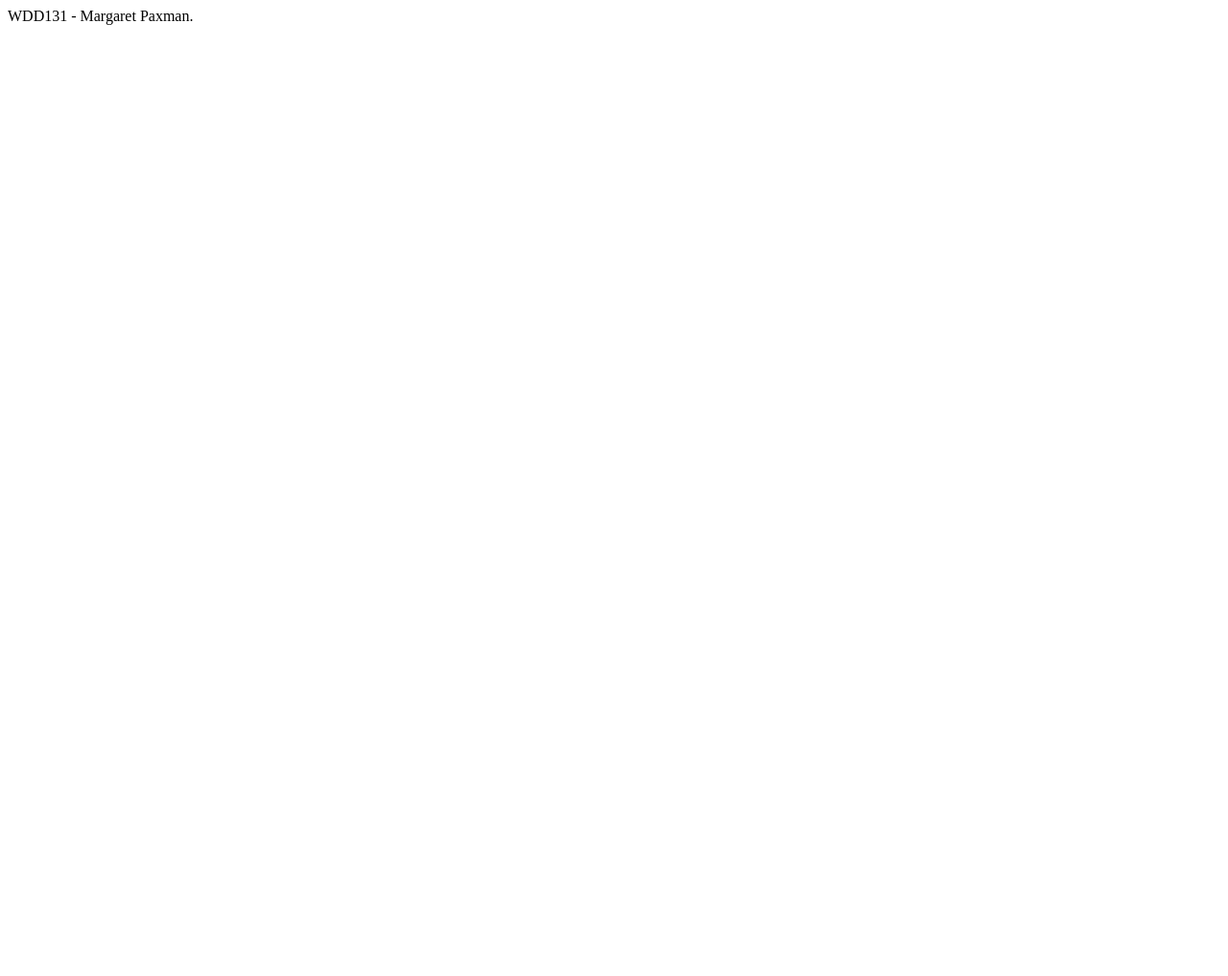
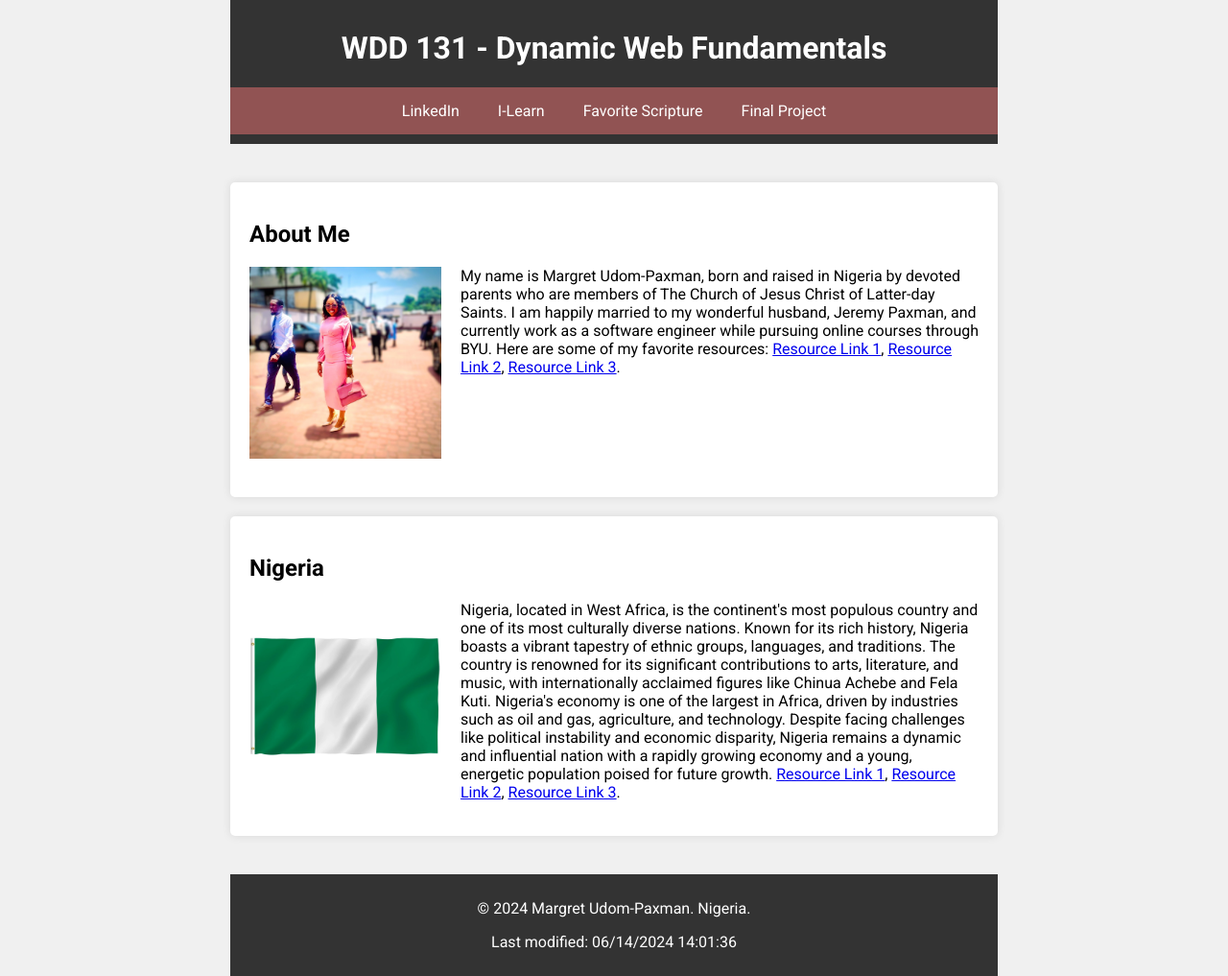
Before and after one commit to NymaUdom/wdd131, a plain HTML site: page index.html in a window 1280 px wide. Shown: the whole page at 96% size. Before the commit the page ends 800 px from the top, so only its background shows below. Drawn offline with Linux system fonts and the light colour scheme.

Commit message:
week1 activity

```diff
--- a/index.html
+++ b/index.html
@@ -3,9 +3,38 @@
 <head>
     <meta charset="UTF-8">
     <meta name="viewport" content="width=device-width, initial-scale=1.0">
-    <title>WDD131</title>
+    <title>WDD 131 - Dynamic Web Fundamentals - Margret Udom-Paxman</title>
+    <meta name="description" content="WDD 131 - Dynamic Web Fundamentals. Margret Udom-Paxman. This page covers the basics of dynamic web development including HTML, CSS, and JavaScript.">
+    <meta name="keywords" content="WDD 131, Dynamic Web Fundamentals, HTML, CSS, JavaScript, Margret Udom-Paxman, Web Development">
+    <link rel="stylesheet" href="styles/base.css">
+    <link href="https://fonts.googleapis.com/css2?family=Roboto:wght@400;700&display=swap" rel="stylesheet">
+    <script src="scripts/getdates.js" defer></script>
 </head>
 <body>
-    WDD131 - Margaret Paxman.
+    <header>
+        <h1>WDD 131 - Dynamic Web Fundamentals</h1>
+        <nav>
+            <a href="https://www.linkedin.com/in/nyma-maggie" target="_blank">LinkedIn</a>
+            <a href="https://byui.instructure.com/" target="_blank">I-Learn</a>
+            <a href="https://www.churchofjesuschrist.org/study/scriptures/bofm/3-ne/22?lang=eng#p13" target="_blank">Favorite Scripture</a>
+            <a href="#" target="_blank">Final Project</a>
+        </nav>
+    </header>
+    <main>
+        <section class="card">
+            <h2>About Me</h2>
+            <img src="images/wdd131.jpg" alt="Margret at her stake conference">
+            <p>My name is Margret Udom-Paxman, born and raised in Nigeria by devoted parents who are members of The Church of Jesus Christ of Latter-day Saints. I am happily married to my wonderful husband, Jeremy Paxman, and currently work as a software engineer while pursuing online courses through BYU. Here are some of my favorite resources: <a href="#">Resource Link 1</a>, <a href="#">Resource Link 2</a>, <a href="#">Resource Link 3</a>.</p>
+        </section>
+        <section class="card">
+            <h2>Nigeria</h2>
+            <img src="images/flag.png" alt="Official flag of the Federal Republic of Nigeria">
+            <p>Nigeria, located in West Africa, is the continent's most populous country and one of its most culturally diverse nations. Known for its rich history, Nigeria boasts a vibrant tapestry of ethnic groups, languages, and traditions. The country is renowned for its significant contributions to arts, literature, and music, with internationally acclaimed figures like Chinua Achebe and Fela Kuti. Nigeria's economy is one of the largest in Africa, driven by industries such as oil and gas, agriculture, and technology. Despite facing challenges like political instability and economic disparity, Nigeria remains a dynamic and influential nation with a rapidly growing economy and a young, energetic population poised for future growth. <a href="#">Resource Link 1</a>, <a href="#">Resource Link 2</a>, <a href="#">Resource Link 3</a>.</p>
+        </section>
+    </main>
+    <footer>
+        <p>&copy; <span id="currentyear"></span> Margret Udom-Paxman. Nigeria.</p>
+        <p id="lastModified"></p>
+    </footer>
 </body>
 </html>
--- /dev/null
+++ b/scripts/getdates.js
@@ -0,0 +1,11 @@
+document.addEventListener("DOMContentLoaded", function() {
+    // Set the current year
+    const currentYearSpan = document.getElementById('currentyear');
+    const currentYear = new Date().getFullYear();
+    currentYearSpan.textContent = currentYear;
+
+    // Set the last modified date
+    const lastModifiedSpan = document.getElementById('lastModified');
+    const lastModified = document.lastModified;
+    lastModifiedSpan.textContent = `Last modified: ${lastModified}`;
+});
--- /dev/null
+++ b/styles/base.css
@@ -0,0 +1,61 @@
+body {
+    font-family: 'Roboto', sans-serif;
+    background-color: #f0f0f0;
+    margin: 0;
+    padding: 0;
+}
+
+header, main, footer {
+    max-width: 800px;
+    margin: auto;
+    padding: 20px;
+}
+
+header {
+    background-color: #333;
+    color: white;
+    text-align: center;
+    padding: 10px 0;
+}
+
+nav {
+    background-color: #915353;
+    display: flex;
+    justify-content: center;
+    margin-top: 10px;
+    padding: 10px 0;
+}
+
+nav a {
+    color: white;
+    text-decoration: none;
+    margin: 0 10px;
+    padding: 5px 10px;
+}
+
+nav a:hover {
+    background-color: #555;
+    border-radius: 5px;
+}
+
+.card {
+    background-color: white;
+    border-radius: 5px;
+    padding: 20px;
+    margin: 20px 0;
+    box-shadow: 0 0 10px rgba(0, 0, 0, 0.1);
+    overflow: hidden; /* Ensures the container clears the floated elements */
+}
+
+.card img {
+    max-width: 200px; /* Set a maximum width for the images */
+    margin: 0 20px 20px 0; /* Add some margin to separate the text from the image */
+    float: left; /* Float the images to the left */
+}
+
+footer {
+    background-color: #333;
+    color: white;
+    text-align: center;
+    padding: 10px 0;
+}
```
Also changed, not shown: images/flag.png (added), images/wdd131.jpg (added).
